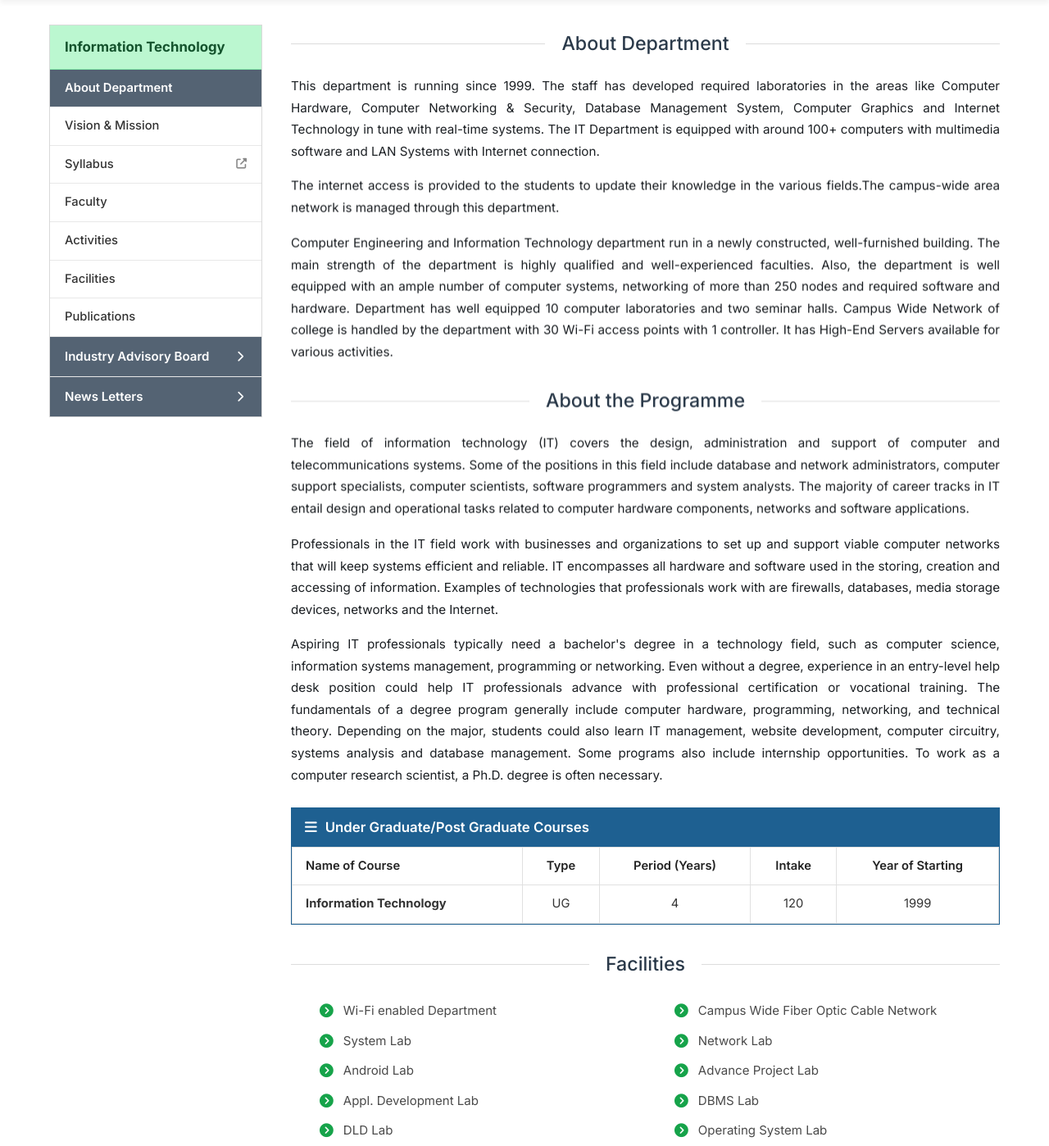
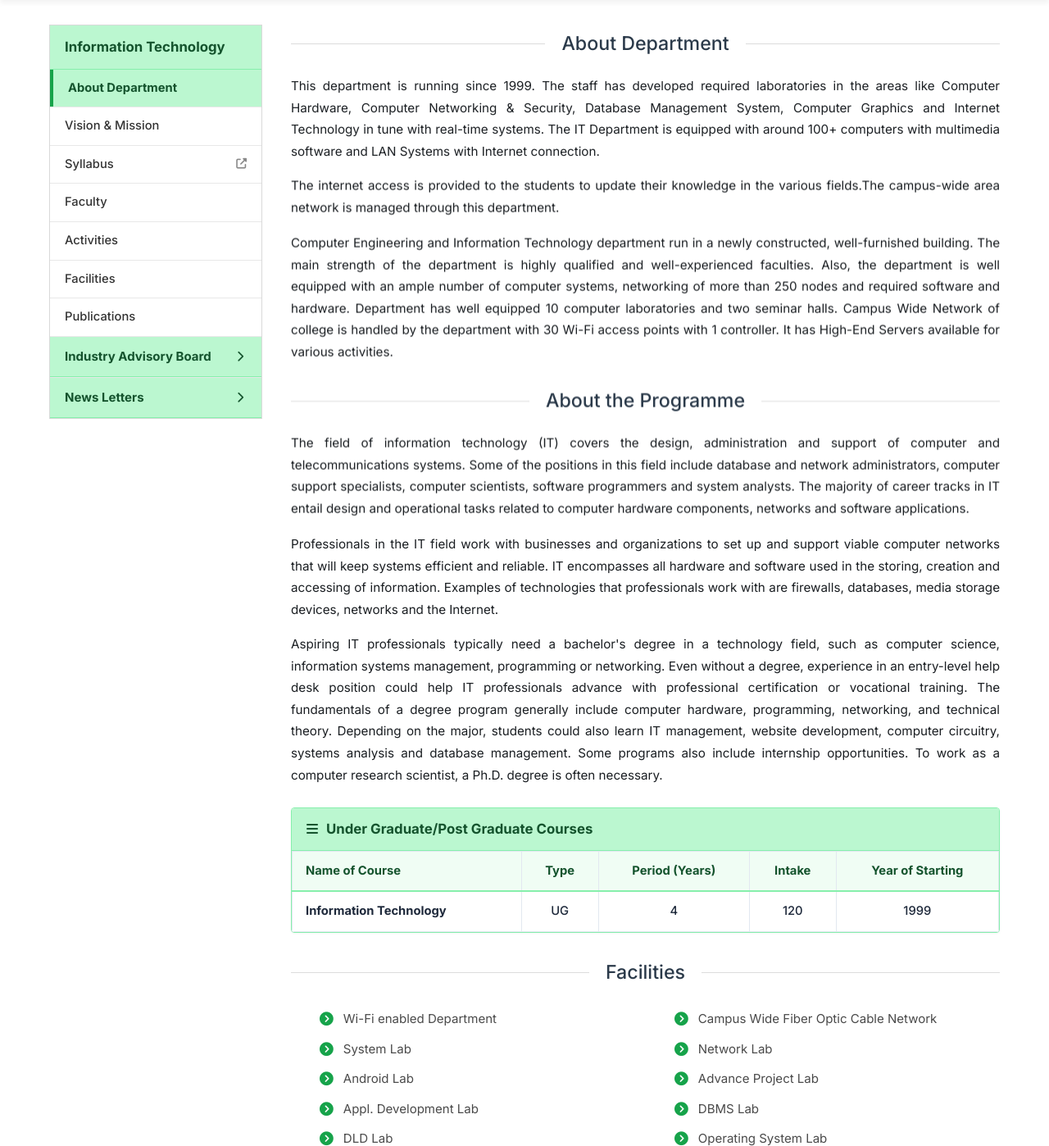
Before and after one commit to Aman-p02/GECM, a PHP site: page /departments/information-technology/ in a window 1280 px wide. Shown: the part 92-1490 px from the top of the page at 82% size. Run offline with PHP 8.4, Linux system fonts and the light colour scheme.

Commit message:
Apply IT light green brand styling (#bbf7d0) to sidebar active tabs, dropdowns, and all tables

```diff
--- a/departments/information-technology/css/department.css
+++ b/departments/information-technology/css/department.css
@@ -128,12 +128,13 @@ html {
     color: #0c3b6d;
 }
 
-/* Active Menu Item matching slate grey from screenshot */
+/* Active Menu Item with IT mint green (#bbf7d0) and high-contrast dark green text */
 .dept-sidebar-menu li.active .dept-nav-link,
 .dept-nav-link.active {
-    background: #546373 !important;
-    color: #ffffff !important;
-    font-weight: 600;
+    background: #bbf7d0 !important;
+    color: #14532d !important;
+    font-weight: 700;
+    border-left: 4px solid #16a34a;
 }
 
 .dept-nav-link .arrow-icon {
@@ -155,27 +156,33 @@ html {
 }
 
 .dept-dropdown-header {
-    background-color: #546373; /* Slate grey header matching screenshot */
-    color: #ffffff;
+    background-color: #bbf7d0; /* IT Department mint green identity (#bbf7d0) */
+    color: #14532d;
     padding: 12px 18px;
     font-size: 0.94rem;
-    font-weight: 600;
+    font-weight: 700;
     display: flex;
     justify-content: space-between;
     align-items: center;
     cursor: pointer;
     user-select: none;
-    transition: background-color 0.18s ease;
+    border-bottom: 1px solid #86efac;
+    transition: background-color 0.18s ease, color 0.18s ease;
 }
 
 .dept-dropdown-header:hover {
-    background-color: #485665;
+    background-color: #a7f3d0;
+    color: #064e3b;
 }
 
 .dept-dropdown-header .dropdown-arrow {
     font-size: 0.85rem;
-    color: #ffffff;
+    color: #14532d;
     transition: transform 0.25s ease;
+}
+
+.dept-dropdown-header:hover .dropdown-arrow {
+    color: #064e3b;
 }
 
 /* Closed by default when user opens website */
@@ -397,30 +404,37 @@ html {
 }
 
 /* -------------------------------------------------------------
-   Blue Header Table (Under Graduate / Post Graduate Courses)
-   Directly matching screenshot media_1792591958871.png
+   Green Header Table (Under Graduate / Post Graduate Courses)
+   Directly matching IT brand color (#bbf7d0) with high-contrast text
    ------------------------------------------------------------- */
 .courses-card {
-    border: 1px solid #1e6091;
-    border-radius: 0;
+    border: 1px solid #86efac;
+    border-radius: 4px;
     overflow: hidden;
     margin: 26px 0 30px;
     background: #ffffff;
     width: 100%;
     max-width: 100%;
     box-sizing: border-box;
+    box-shadow: 0 1px 3px rgba(0, 0, 0, 0.04);
 }
 
 .courses-card-header {
-    background: #1e6091;
-    color: #ffffff;
-    padding: 10px 16px;
+    background: #bbf7d0;
+    color: #14532d;
+    padding: 12px 18px;
     font-size: 1.05rem;
-    font-weight: 600;
+    font-weight: 700;
     display: flex;
     align-items: center;
     gap: 10px;
     box-sizing: border-box;
+    border-bottom: 1px solid #86efac;
+}
+
+.courses-card-header i {
+    color: #14532d;
+    font-size: 1rem;
 }
 
 .courses-table-wrapper {
@@ -443,15 +457,16 @@ html {
 
 .courses-table th,
 .courses-table td {
-    padding: 11px 16px;
-    border: 1px solid #e0e0e0;
+    padding: 12px 16px;
+    border: 1px solid #e2e8f0;
 }
 
 .courses-table th {
-    background: #ffffff;
-    color: #222222;
-    font-weight: 600;
+    background: #f0fdf4;
+    color: #14532d;
+    font-weight: 700;
     text-align: center;
+    border-bottom: 2px solid #86efac;
 }
 
 .courses-table th:first-child,
@@ -461,11 +476,34 @@ html {
 
 .courses-table td {
     text-align: center;
-    color: #333333;
+    color: #1e293b;
+    font-weight: 500;
 }
 
 .courses-table tbody tr:hover {
-    background-color: #f9fbfd;
+    background-color: #f0fdf4;
+}
+
+.peo-intro-banner,
+.peo-card-intro {
+    background: #f0fdf4;
+    text-align: center;
+    padding: 11px 18px;
+    font-size: 0.94rem;
+    color: #14532d;
+    font-weight: 600;
+    border-bottom: 1px solid #86efac;
+    box-sizing: border-box;
+}
+
+.peo-code-cell {
+    width: 85px;
+    min-width: 75px;
+    font-weight: 700 !important;
+    color: #15803d !important;
+    background: #f0fdf4;
+    vertical-align: middle;
+    white-space: nowrap;
 }
 
 /* -------------------------------------------------------------
```
Also changed, not shown: other parts of departments/information-technology/css/department.css (+50 -40 lines).
